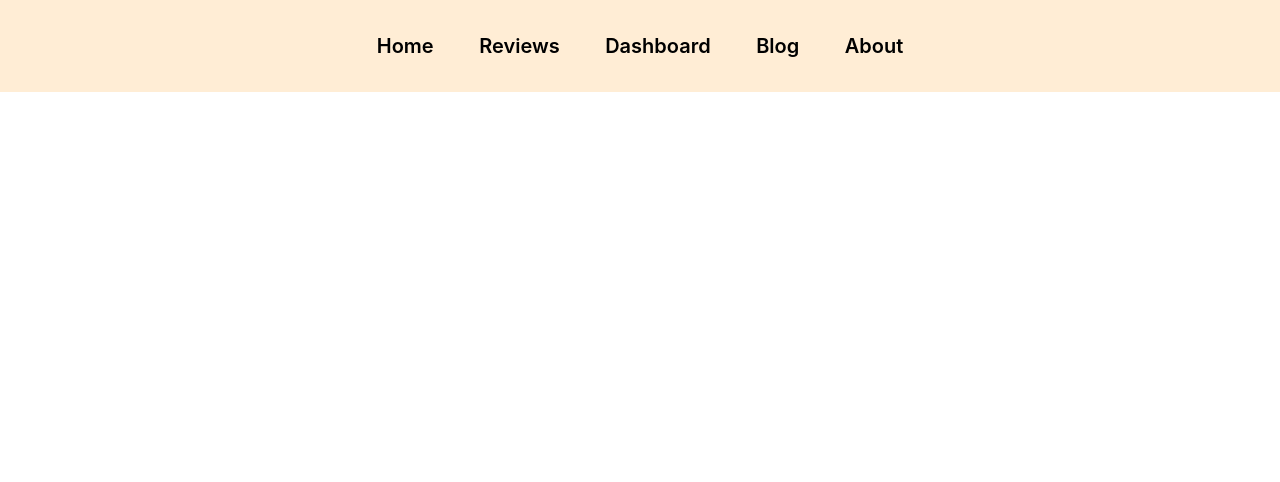
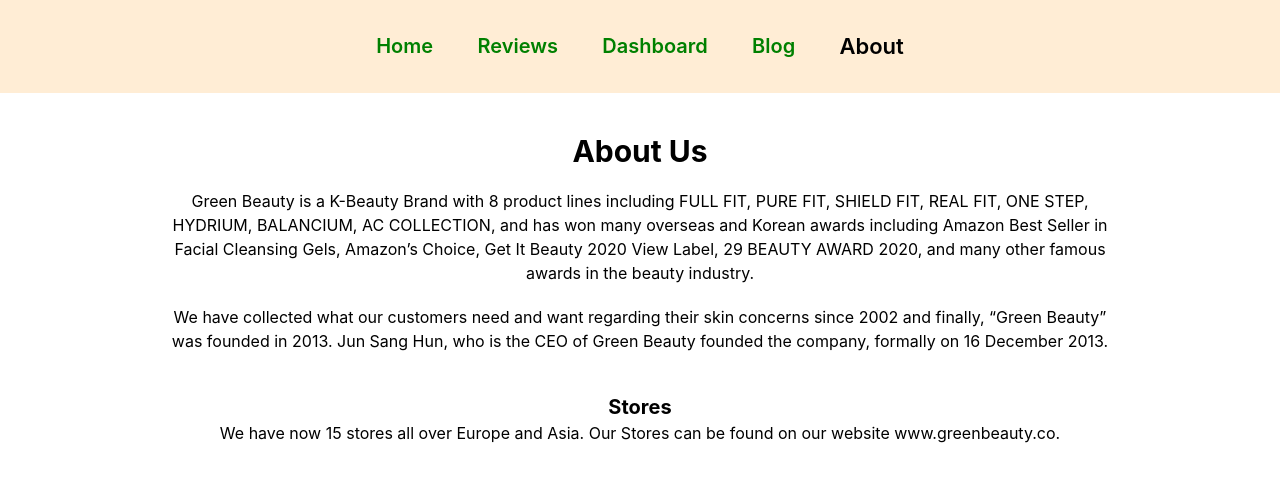
Before and after one commit to sraboni-bhuiyan/skincare-website-react, a React (Create React App) app: page /about in a window 1280 px wide. Shown: the top 482 px of the page. Built offline with nearby package versions, Linux system fonts and the light colour scheme.

Commit message:
blog and abouUs added

```diff
--- a/src/App.js
+++ b/src/App.js
@@ -7,6 +7,7 @@
 import Reviews from './Reviews/Reviews';
 import NotFound from './Components/NotFound/NotFound';
 import Blog from './Components/Blog/Blog';
+import About from './Components/About/About';
 
 function App() {
   return (
@@ -17,7 +18,7 @@
         <Route path='/reviews' element={<Reviews></Reviews>}></Route>
         <Route path='/dashboard' element={<Dashboard></Dashboard>}></Route>
         <Route path='/blog' element={<Blog></Blog>}></Route>
-        <Route path='/about'></Route>
+        <Route path='/about' element={<About></About>}></Route>
         <Route path='*' element={<NotFound></NotFound>}></Route>
       </Routes>
     </div>
--- /dev/null
+++ b/src/Components/About/About.js
@@ -0,0 +1,16 @@
+import React from 'react';
+
+const About = () => {
+    return (
+       <div className='text-center w-3/4 mx-auto'>
+           <h1 className='text-center mt-10 text-3xl font-bold'>About Us</h1>
+           <p className='my-5'>Green Beauty is a K-Beauty Brand with 8 product lines including FULL FIT, PURE FIT, SHIELD FIT, REAL FIT, ONE STEP, HYDRIUM, BALANCIUM, AC COLLECTION, and has won many overseas and Korean awards including Amazon Best Seller in Facial Cleansing Gels, Amazon’s Choice, Get It Beauty 2020 View Label, 29 BEAUTY AWARD 2020, and many other famous awards in the beauty industry.</p>
+
+           <p className='my-5'>We have collected what our customers need and want regarding their skin concerns since 2002 and finally, “Green Beauty” was founded in 2013. Jun Sang Hun, who is the CEO of Green Beauty founded the company, formally on 16 December 2013.</p>
+           <h1 className='text-center mt-10 text-xl font-bold'>Stores</h1>
+           <p>We have now 15 stores all over Europe and Asia. Our Stores can be found on our website www.greenbeauty.co.</p>
+       </div>
+      )
+};
+
+export default About;
--- a/src/Components/Blog/Blog.js
+++ b/src/Components/Blog/Blog.js
@@ -4,9 +4,9 @@
     return (
         <div className='w-3/4 mx-auto my-12'>
             <h1 className='text-lg font-semibold'>1. What is custom API?</h1>
-            <p>Ans: </p>
+            <p>Ans: Context API is a React API that can solve a lot of problems that modern applications face related to how they are passing state to their components. Context API can be used to share data with multiple components, without passing data through props manually. For a more in-depth definition, it provides a way for us to make particular data available to all components throughout the component tree. Context API makes it easier to have our global and app-wide data available to all components, making it easier and more accessible. A good example would be a UI library that needs to function independently from the applications using it but still needs a better way of sharing data than passing everything through props. In a UI library, the tree-based scoping is very useful because, we can override the components in just a part of the application.</p>
             <h1 className='text-lg font-semibold mt-4'>2. What is Symantic Tag?</h1>
-            <p>Ans: </p>
+            <p>Ans: The word semantic is anything related to meaning. An HTML semantic element is an element with some type of meaning. Such as, FORM, NAV, MAIN, ARTICLE. These elements are semantic because they define some specific portion of the webpage. Tags like 'MAIN' state the main content of a webpage while a tag FORM defines a form. Use of semantic tags allow us better accessibility to our sites. This accessibility comes in the form of assistive technologies like search engines having the ability to better understand the content of your website. Semantic Tags also have the benefits of allowing developers to write more consistent code.</p>
         </div>
     );
 };
--- /dev/null
+++ b/src/Components/CustomLink/CustomLink.js
@@ -0,0 +1,17 @@
+import React from 'react';
+import { Link, useMatch, useResolvedPath } from 'react-router-dom';
+
+const CustomLink = ({to, children, ...props}) => {
+    let resolved = useResolvedPath(to);
+    let match = useMatch({ path: resolved.pathname, end: true });
+    return (
+        <div>
+            <Link style={{
+                 color: match ? "black" : "green",
+                 fontSize: match ? "22px" : "20px"
+                 }} to={to} {...props}>{children}</Link>
+        </div>
+    );
+};
+
+export default CustomLink;
--- a/src/Components/Header/Header.js
+++ b/src/Components/Header/Header.js
@@ -1,15 +1,16 @@
 import React from 'react';
 import { Link } from 'react-router-dom';
+import CustomLink from '../CustomLink/CustomLink';
 
 const Header = () => {
     return (
         <div className='bg-orange-100'>
             <div className='w-1/2 mx-auto sticky top-0 flex justify-around gap-7 text-xl font-semibold px-12 py-8'>
-                <Link to='/'>Home</Link>
-                <Link to='/reviews'>Reviews</Link>
-                <Link to='/dashboard'>Dashboard</Link>
-                <Link to='/blog'>Blog</Link>
-                <Link to='/about'>About</Link>
+                <CustomLink to='/'>Home</CustomLink>
+                <CustomLink to='/reviews'>Reviews</CustomLink>
+                <CustomLink to='/dashboard'>Dashboard</CustomLink>
+                <CustomLink to='/blog'>Blog</CustomLink>
+                <CustomLink to='/about'>About</CustomLink>
             </div>
         </div>
     );
```
